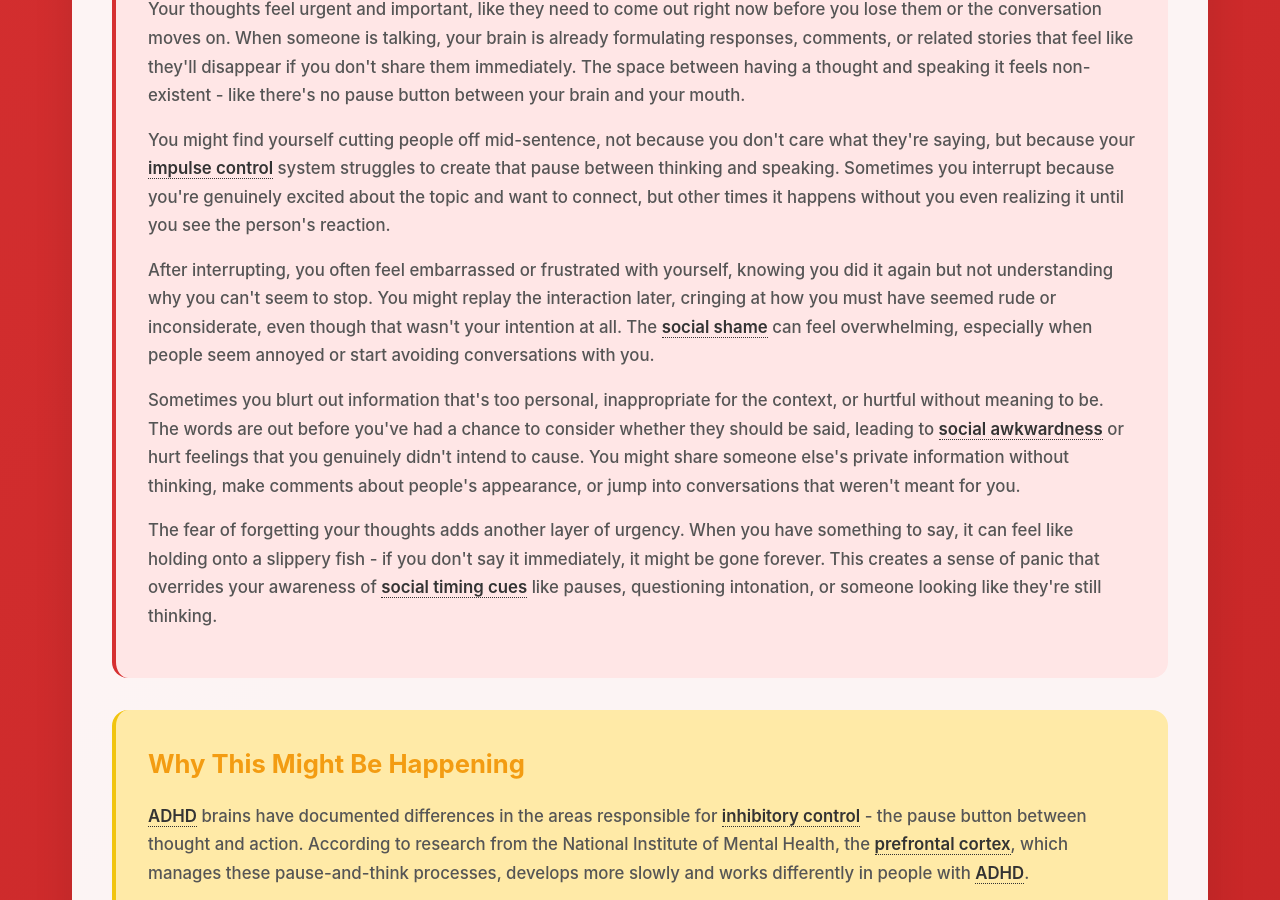
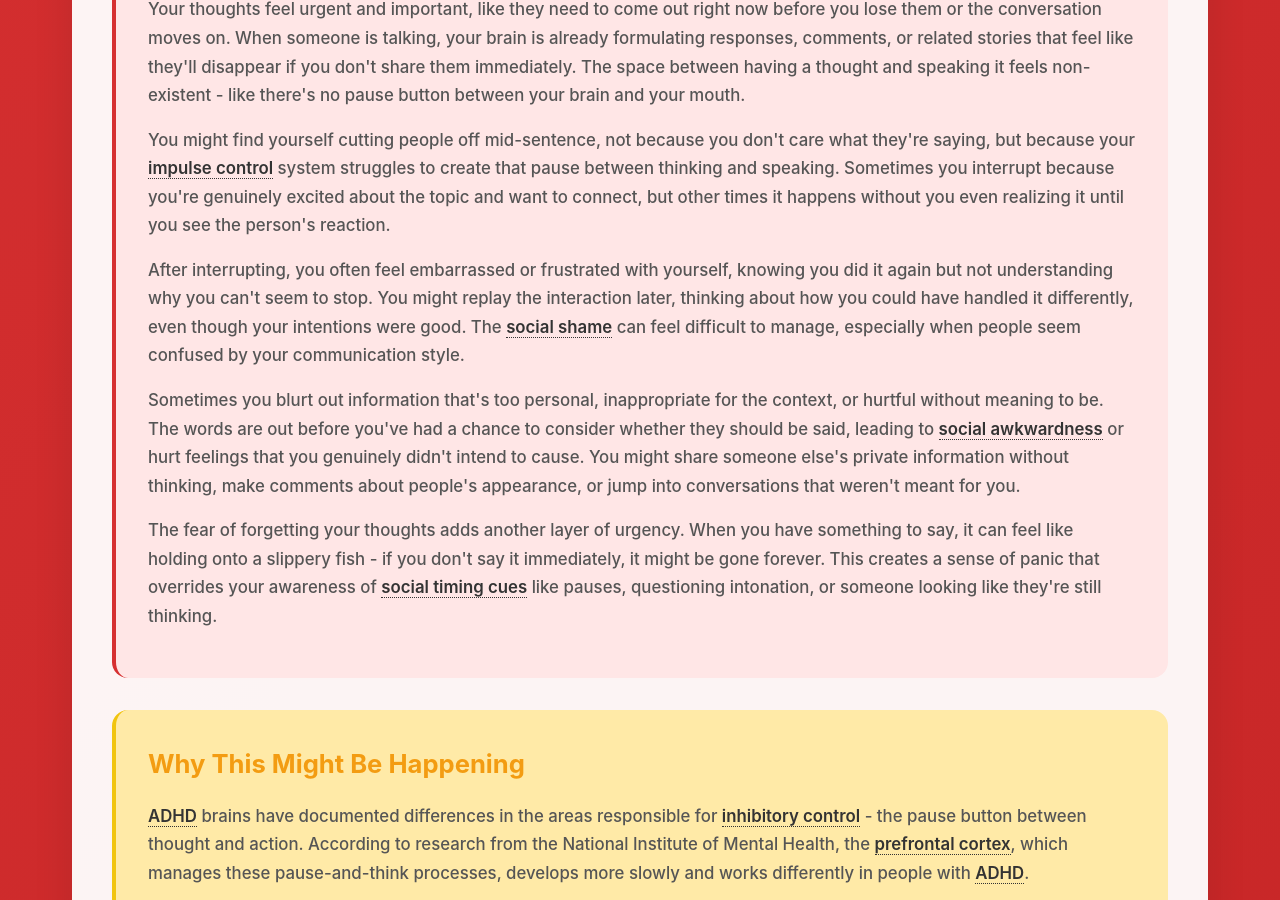
Before and after one commit to neurodivergent-survival-guide/neurodivergent-survival-guide, a Jekyll site: the page built from struggles/interrupting-and-blurting.html, in a window 1280 px wide and 900 px high, scrolled down 825 px. Built offline with Jekyll 4.4.1, drawn with Linux system fonts in a browser that asks for light colours.

Commit message:
Update interrupting-and-blurting.html

```diff
--- a/struggles/interrupting-and-blurting.html
+++ b/struggles/interrupting-and-blurting.html
@@ -29,7 +29,7 @@
 
         <p>You might find yourself cutting people off mid-sentence, not because you don't care what they're saying, but because your <span class="jargon">impulse control<span class="tooltip">The brain's ability to pause and think before acting on immediate urges or reactions</span></span> system struggles to create that pause between thinking and speaking. Sometimes you interrupt because you're genuinely excited about the topic and want to connect, but other times it happens without you even realizing it until you see the person's reaction.</p>
 
-        <p>After interrupting, you often feel embarrassed or frustrated with yourself, knowing you did it again but not understanding why you can't seem to stop. You might replay the interaction later, cringing at how you must have seemed rude or inconsiderate, even though that wasn't your intention at all. The <span class="jargon">social shame<span class="tooltip">Feelings of embarrassment and self-criticism that develop from repeated social misunderstandings</span></span> can feel overwhelming, especially when people seem annoyed or start avoiding conversations with you.</p>
+        <p>After interrupting, you often feel embarrassed or frustrated with yourself, knowing you did it again but not understanding why you can't seem to stop. You might replay the interaction later, thinking about how you could have handled it differently, even though your intentions were good. The <span class="jargon">social shame<span class="tooltip">Feelings of embarrassment and self-criticism that develop from repeated social misunderstandings</span></span> can feel difficult to manage, especially when people seem confused by your communication style.</p>
 
         <p>Sometimes you blurt out information that's too personal, inappropriate for the context, or hurtful without meaning to be. The words are out before you've had a chance to consider whether they should be said, leading to <span class="jargon">social awkwardness<span class="tooltip">Uncomfortable social situations that arise from communication differences or timing mismatches</span></span> or hurt feelings that you genuinely didn't intend to cause. You might share someone else's private information without thinking, make comments about people's appearance, or jump into conversations that weren't meant for you.</p>
 
```
